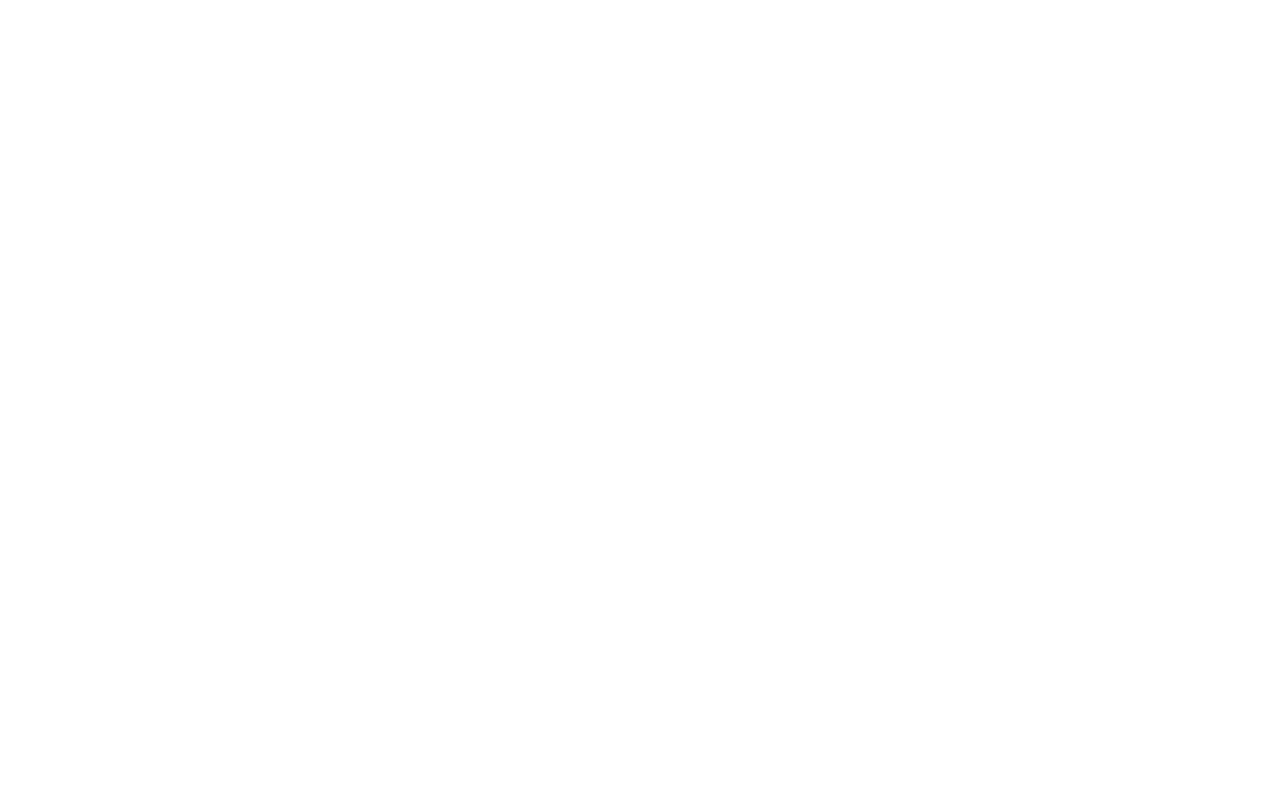
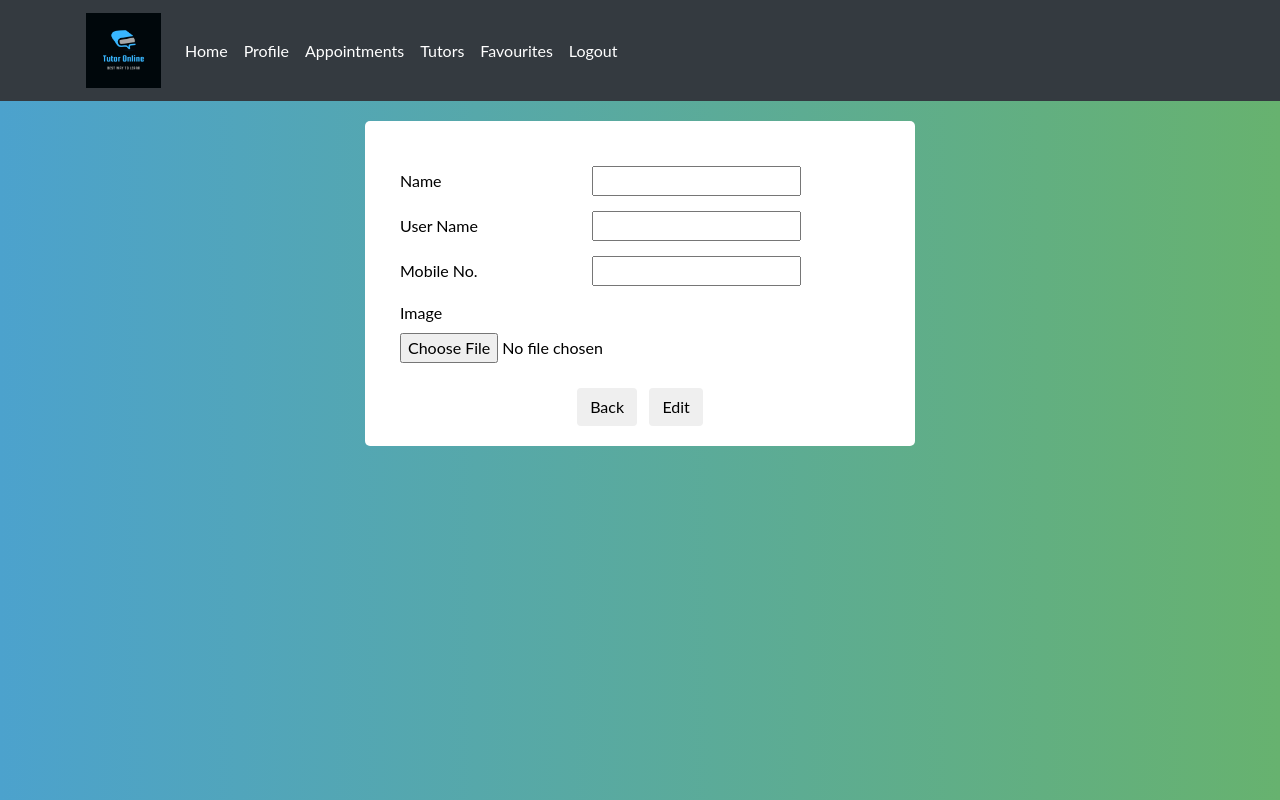
Before and after one commit to karanrisbud/Online-Tutor-System, a React (Create React App) app in the folder client/: page /profile_edit in a window 1280 px wide. Before the commit this address had no page. Built offline with nearby package versions, Linux system fonts and the light colour scheme.

Commit message:
Edit profile

```diff
--- a/client/src/App.js
+++ b/client/src/App.js
@@ -8,6 +8,7 @@
 import Favourites from './components/Favourites.js';
 import About from './components/About.js'
 import Appointments from './components/Appointments.js'
+import Profile_edit from './components/Profile_edit.js'
 
 import React, { Component } from 'react';
 import {Routes,Route} from 'react-router-dom'
@@ -28,6 +29,7 @@
             <Route path='/about' element = {<About />}></Route>
             <Route path='/tutors' element = {<Tutor />}></Route>
             <Route path='/appointments' element = {<Appointments />}></Route>
+            <Route path='/profile_edit' element = {<Profile_edit />}></Route>
           </Routes>
           )
 
--- a/client/src/components/About.js
+++ b/client/src/components/About.js
@@ -8,9 +8,8 @@
         return (
 
             <div>
-              <Navbar />
                 <div className="about-section">
-  <h1>About Us</h1>
+  <h1>Welcome</h1>
   <p>Hi, This is Tutor Online</p>
   <p>We provide a quick and easy way to connect students with tutors</p>
 </div>
--- a/client/src/components/Appointments.js
+++ b/client/src/components/Appointments.js
@@ -11,7 +11,7 @@
       try{
 
       const localstorage_user = JSON.parse(localStorage.getItem('user'))
-      fetch( "http://localhost:3000/appointments/6261d5490327f88a2e222b3a", {
+      fetch( "http://localhost:3000/appointments/"+localstorage_user._id, {
         method: 'get',
         headers: {
             'Content-Type': 'application/json',
--- a/client/src/components/Favourites.js
+++ b/client/src/components/Favourites.js
@@ -10,7 +10,7 @@
     useEffect(() => {
       try{
       const localstorage_user = JSON.parse(localStorage.getItem('user'))
-        fetch("http://localhost:3000/favourites/6261d5490327f88a2e222b3a", {
+        fetch("http://localhost:3000/favourites/"+localstorage_user._id, {
           method: 'get',
           headers: {
               'Content-Type': 'application/json',
--- a/client/src/components/Home.js
+++ b/client/src/components/Home.js
@@ -1,12 +1,13 @@
 import Navbar from './Navbar.js'
 import {Link} from 'react-router-dom';
+import About from './About'
 
 function Home() {
 
   return (
     <div>
       <Navbar />
-
+      <About />
     </div>
   );
 }
--- a/client/src/components/Navbar.js
+++ b/client/src/components/Navbar.js
@@ -19,7 +19,6 @@
             <div className="collapse navbar-collapse" id="navbarSupportedContent">
                 <ul className="navbar-nav ms-auto">
                     <li className="nav-item"><a className="nav-link active" aria-current="page" href="/home">Home</a></li>
-                    <li><a className="nav-link active" href="/about" aria-current="page">About</a></li>
                     <li><a className="nav-link active" href="/profile" aria-current="page">Profile</a></li>
                     <li><a className="nav-link active" href="/appointments" aria-current="page">Appointments</a></li>
                     <li><a className="nav-link active" href="/tutors" aria-current="page">Tutors</a></li>
--- a/client/src/components/Profile.js
+++ b/client/src/components/Profile.js
@@ -5,8 +5,15 @@
 
 const Profile = () => {
 const [error, setError] = useState(null);
-    const [isLoaded, setIsLoaded] = useState(false);
-    const [users, setUsers] = useState([]);
+const [isLoaded, setIsLoaded] = useState(false);
+//const [users, setUsers] = useState([]);
+const [totHours, setTotHours] = useState(null);
+const [email,setEmail] = useState(null);
+const [name,setName] = useState(null);
+const [mobile_no,setMobile] = useState(null);
+const [username,setUsername] = useState(null);
+const [id,setID] = useState(null);
+const [errorMessage,seterrorMessage] = useState(null);
 
     useEffect(() => {
         try{
@@ -25,28 +32,63 @@
             .then(
                 (data) => {
                     setIsLoaded(true);
-                    setUsers(data);
+                    //setUsers(data);
+                    console.log(data)
+                    setEmail(data[0].email);
+                    setID(data[0]._id);
+                    setMobile(data[0].mobile_no);
+                    setUsername(data[0].username);
+                    setName(data[0].name);
                 },
                 (error) => {
                     setIsLoaded(true);
                     setError(error);
                 }
-            )}
+            )
+
+          }
             catch(e)
             {
                 console.log("Invalid User Token")
+            }
+            try{
+              const localstorage_user = JSON.parse(localStorage.getItem('user'))
+              fetch("http://localhost:3000/appointments/"+localstorage_user._id, {
+              method: 'get',
+              headers: {
+                  'Content-Type': 'application/json',
+                  'Accept': 'application/json',
+                  'x-auth-token': localstorage_user.token
+
+              }
+
+          })
+                .then(res => res.json())
+                .then(
+                    (data) => {
+                      setTotHours(data.length);
+
+                    },
+                    (error) => {
+                        setIsLoaded(true);
+                        setError(error);
+                    }
+                )
+            }
+            catch(e)
+            {
+              console.log("Invalid token");
             }
       }, [])
 if (error) {
         return <div>Error: {error.message}</div>;
     }
      else {
-         console.log(users)
+         //console.log(users)
         return (
           <div>
             <Navbar />
             <ul>
-                {users.map(user => (
                 <div className="student-profile py-4">
 
                 <div className="container">
@@ -55,12 +97,10 @@
                       <div className="card shadow-sm">
                         <div className="card-header bg-transparent text-center">
                           <img className="profile_img" src="./assets/images/prof2.jpg" alt="student dp" />
-                          <h3>{user.name}</h3>
+                          <h3>{name}</h3>
                         </div>
                         <div className="card-body">
-                          <p class="mb-0"><strong class="pr-1">Student ID:</strong>{user._id}</p>
-                          <p class="mb-0"><strong class="pr-1">Class:</strong>4</p>
-                          <p class="mb-0"><strong class="pr-1">Section:</strong>A</p>
+                          <p class="mb-0"><strong class="pr-1">Student ID:</strong>{id}</p>
                         </div>
                       </div>
                     </div>
@@ -74,48 +114,34 @@
                             <tr>
                               <th width="30%">Username</th>
                               <td width="2%">:</td>
-                              <td>{user.username}</td>
+                              <td>{username}</td>
                             </tr>
                             <tr>
                               <th width="30%">Email</th>
                               <td width="2%">:</td>
-                              <td>{user.email}</td>
-                            </tr>
-                            <tr>
-                              <th width="30%">Gender</th>
-                              <td width="2%">:</td>
-                              <td>Male</td>
-                            </tr>
-                            <tr>
-                              <th width="30%">Age</th>
-                              <td width="2%">:</td>
-                              <td>23</td>
+                              <td>{email}</td>
                             </tr>
                             <tr>
                               <th width="30%">Mobile No.</th>
                               <td width="2%">:</td>
-                              <td>{user.mobile_no}</td>
+                              <td>{mobile_no}</td>
+                            </tr>
+                            <tr>
+                              <th width="30%">Tutoring hours</th>
+                              <td width="2%">:</td>
+                              <td>{totHours}</td>
                             </tr>
                           </table>
                         </div>
                       </div>
                         <div style={{height: "26px"}}></div>
-                      <div className="card shadow-sm">
-                        <div className="card-header bg-transparent border-0">
-                          <h3 class="mb-0"><i class="far fa-clone pr-1"></i>Other Information</h3>
-                        </div>
-                        <div className="card-body pt-0">
-                            <p>Lorem ipsum dolor sit amet, consectetur adipiscing elit, sed do eiusmod tempor incididunt ut labore et dolore magna aliqua. Ut enim ad minim veniam, quis nostrud exercitation ullamco laboris nisi ut aliquip ex ea commodo consequat.</p>
-                        </div>
-                      </div>
-                      <Link to = {`/home`}><a href="#"></a><button class="button" style ={{padding : '10px 15px 10px 15px'}}>
-              Back
+                      <Link to = "/profile_edit"><a href="#"></a><button class="button" style ={{padding : '10px 15px 10px 15px'}}>
+              Edit
             </button></Link>
                     </div>
                   </div>
                 </div>
               </div>
-                ))}
             </ul>
             </div>
         );
--- /dev/null
+++ b/client/src/components/Profile_edit.js
@@ -0,0 +1,143 @@
+import React, {useState,useEffect} from 'react';
+import './style.css'
+import {Link} from 'react-router-dom';
+import Navbar from './Navbar.js'
+
+function Profile_edit() {
+
+    //console.log(_email)
+
+
+    const [email,setEmail] = useState(null);
+    const [name,setName] = useState(null);
+    const [mobile_no,setMobile] = useState(null);
+    const [username,setUsername] = useState(null);
+
+
+    const handleInputChange = (e) => {
+        const {id , value} = e.target;
+
+        if(id === "email"){
+            setEmail(value);
+        }
+        if(id === "name"){
+            setName(value);
+        }
+        if(id === "username"){
+            setUsername(value);
+        }
+        if(id === "mobile_no"){
+            setMobile(value);
+        }
+
+
+    }
+
+    const handleSubmit  = (e) => {
+
+        e.preventDefault();
+        const localstorage_user = JSON.parse(localStorage.getItem('user'))
+
+        fetch('http://localhost:3000/profile_user/' + localstorage_user._id, {
+            method: "PUT",
+            headers : {
+              'Content-Type': 'application/json',
+               'Accept': 'application/json',
+               'x-auth-token': localstorage_user.token
+            },
+            body: JSON.stringify( {  // you will get user information from login form
+
+              "username":username,
+              "name" : name,
+              "mobile_no" : mobile_no,
+              "email" : email
+            } )
+          })
+          .then(res => res.json())
+          .then(
+              (data) => {
+
+                alert("Edited Successfully");
+                window.location.href = '/profile';
+
+
+              },
+              (error) => {
+                console.log(error);
+              }
+          )
+
+
+    }
+
+    useEffect(() => {
+        try{
+        const localstorage_user = JSON.parse(localStorage.getItem('user'))
+        fetch("http://localhost:3000/profile_user/"+localstorage_user._id, {
+          method: 'get',
+          headers: {
+              'Content-Type': 'application/json',
+              'Accept': 'application/json',
+              'x-auth-token': localstorage_user.token
+
+          }
+
+      })
+            .then(res => res.json())
+            .then(
+                (data) => {
+                    //console.log(data);
+                    setMobile(data[0].mobile_no);
+                    setUsername(data[0].username);
+                    setName(data[0].name);
+                },
+
+            )
+
+          }
+            catch(e)
+            {
+                console.log("Invalid User Token")
+            }
+
+      }, [])
+
+    return(
+        <div>
+        <Navbar />
+        <div className="form">
+            <div className="form-body">
+
+
+                <div className="name">
+                    <label className="form__label" for="name">Name </label>
+                    <input  type="name" id="name" className="form__input" value={name} onChange = {(e) => handleInputChange(e)} />
+                </div>
+
+                <div className="username">
+                    <label className="form__label" for="username">User Name </label>
+                    <input  type="username" id="username" className="form__input" value={username} onChange = {(e) => handleInputChange(e)} />
+                </div>
+
+                <div className="mobile_no">
+                    <label className="form__label" for="mobile_no">Mobile No. </label>
+                    <input  type="mobile_no" id="mobile_no" className="form__input" value={mobile_no} onChange = {(e) => handleInputChange(e)} />
+                </div>
+
+                <div className="image">
+                    <label className="form__label" for="image">Image </label>
+                    <input  type="file" id="image" className="form__input" accept = ".png, .jpg, .jpeg" onChange = {(e) => handlePhoto(e)} />
+                </div>
+
+            </div>
+            <div className="footer">
+            <Link to = "/profile"><a href="#"></a><button type="submit" class="btn">Back</button></Link> &nbsp;&nbsp;
+            <button onClick={(e)=>handleSubmit(e)} type="submit" class="btn">Edit </button>
+            </div>
+        </div>
+        </div>
+
+    )
+}
+
+export default Profile_edit;
```
Also changed, not shown: 1 other file (tests, documents, lock files or other folders).
